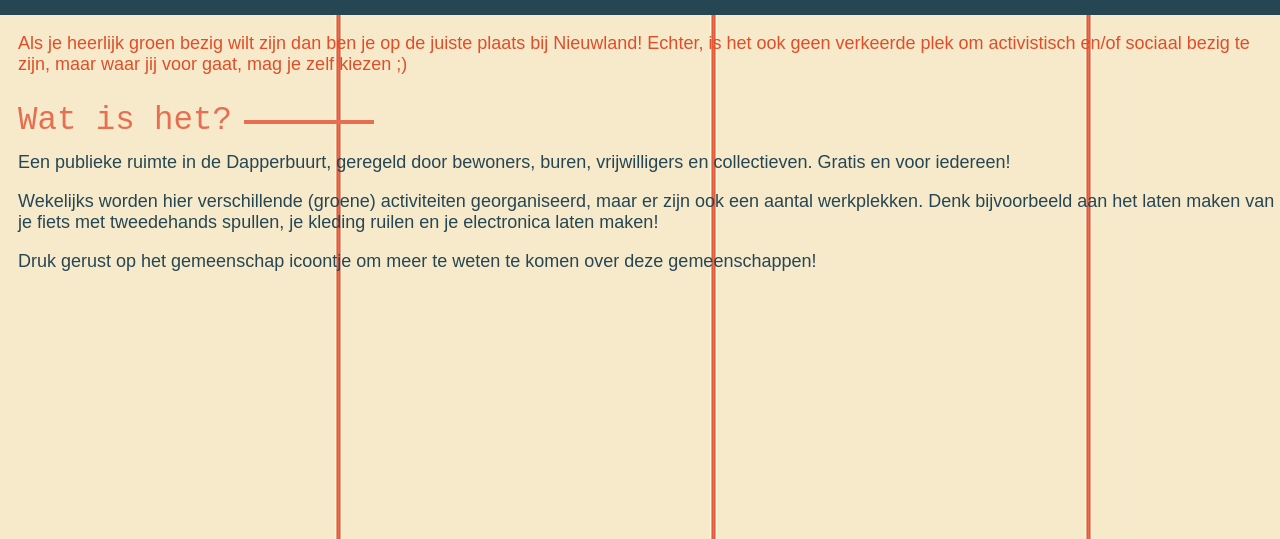
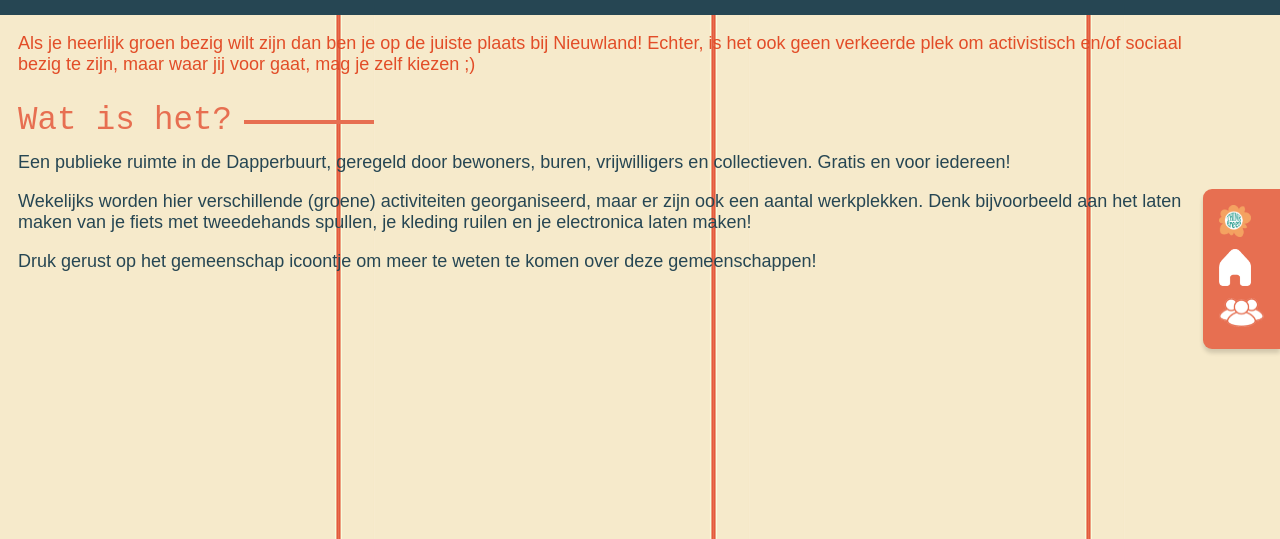
Before and after one commit to LunaaJayy/thinkgreen, a plain HTML site: page index.html in a window 1280 px wide. Shown: the part 261-800 px from the top of the page. Drawn offline with Linux system fonts and the light colour scheme; a web font is replaced by a local one.

Commit message:
navigatiebalkje maken

```diff
--- a/css/style.css
+++ b/css/style.css
@@ -20,7 +20,37 @@ h1{
     }
 
 p {
-    margin: 0 0 0 1em;
+    margin: 0 4em 0 1em;
+}
+
+li img {
+    width: 1.8em;
+    height: auto;
+}
+
+li:nth-last-of-type(1) img {
+    width: 2.5em;
+}
+
+li {
+    list-style: none;
+    margin: 0.4em;
+}
+
+nav{
+    display: flex;
+    flex-direction: row;
+    background-color: #E76F51;
+    position: fixed;
+    right: 0;
+    top: 25em;
+    border-radius: 0.5em 0 0 0.5em;
+    box-shadow: 0px 4px 4px rgba(0, 0, 0, 0.15);
+}
+
+nav ul {
+    margin: 0;
+    padding: 0.5em;
 }
 
 /* INDEX */
--- a/index.html
+++ b/index.html
@@ -23,7 +23,7 @@
 
     <div class="wat-is-het">
         <h2>Wat is het?</h2>
-        <div class="omheen">
+        <div>
             <div class="wih-lijn"></div>
         </div>
     </div>
@@ -42,7 +42,13 @@
 </main>
 
 <footer>
-
+    <nav>
+        <ul>
+            <li><img src="images/navigatie/logo-icon.png" alt="Logo Think Green"></li>
+            <li><a href="index.html"><img src="images/navigatie/home-icon.png" alt="Hoofdpagina icoon"></a></li>
+            <li><a href="gemeenschap.html"><img src="images/navigatie/gemeenschap-icon.png" alt="gemeenschap icoon"></a></li>
+        </ul>
+    </nav>
 </footer>
 
 </body>
```
Also changed, not shown: images/navigatie/gemeenschap-icon.png (added), images/navigatie/home-icon.png (added), images/navigatie/logo-icon.png (added), 2 other files.
